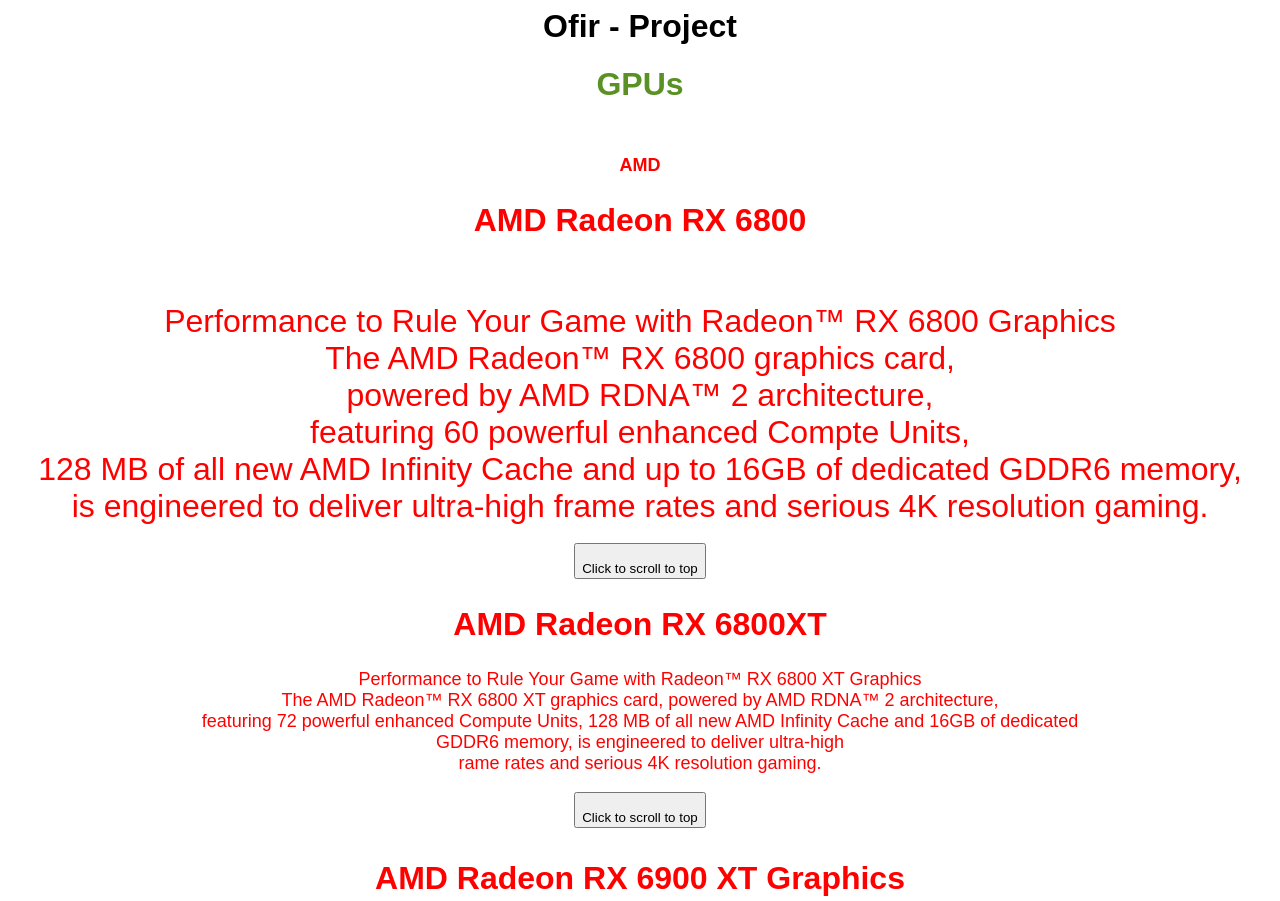
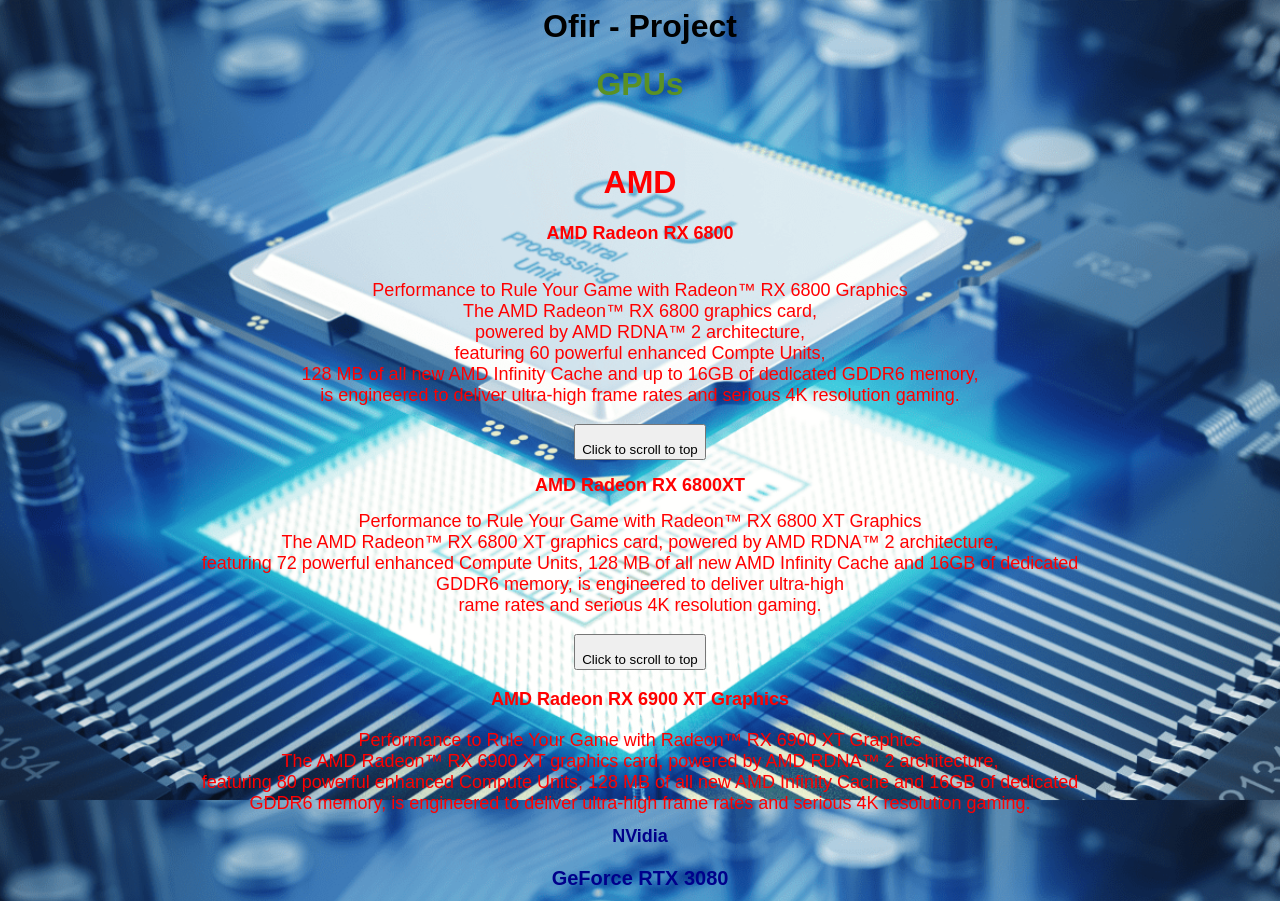
Before and after one commit to InSelfControll/Full-Stack-Course, a website: page homework/index.html in a window 1280 px wide. Shown: the top 901 px of the page. Drawn offline with Linux system fonts and the light colour scheme.

Commit message:
--- Auto-Git Commit ---

```diff
--- a/homework/index.html
+++ b/homework/index.html
@@ -15,11 +15,11 @@
             <h1 class="gpus-header">GPUs </h1>
         </center>
         </br>
-        <h1 class="amd-gpus-rx-header">AMD</h1>
-        <h2 class="amd-gpus">
+        <h1 class="amd-gpus">AMD</h1>
+        <h2 class="amd-gpus-rx-header">
             AMD Radeon RX 6800
         </h2>
-        <p class="amd-gpus br">
+        <p class="amd-gpus-rx-header br">
             Performance to Rule Your Game with Radeon™ RX 6800 Graphics
             The AMD Radeon™ RX 6800 graphics card,
             powered by AMD RDNA™ 2 architecture,
@@ -32,7 +32,7 @@
                 Click to scroll to top
             </button>
         </div>
-        <h2 class="amd-gpus">
+        <h2 class="amd-gpus-rx-header">
             AMD Radeon RX 6800XT
         </h2>
         <p class="amd-gpus-rx-header br">Performance to Rule Your Game with Radeon™ RX 6800 XT Graphics
@@ -48,7 +48,7 @@
         </div>
 
         <h2>
-            <p class="amd-gpus"> AMD Radeon RX 6900 XT Graphics</p>
+            <p class="amd-gpus-rx-header"> AMD Radeon RX 6900 XT Graphics</p>
         </h2>
         <p class="amd-gpus-rx-header br"> Performance to Rule Your Game with Radeon™ RX 6900 XT Graphics
             The AMD Radeon™ RX 6900 XT graphics card, powered by AMD RDNA™ 2 architecture,
--- a/homework/style.css
+++ b/homework/style.css
@@ -1,4 +1,5 @@
 .body {
+    background-image: url("CPU-Processor.png");
     background-position: 90%;
     background-size: cover;
     background-attachment: fixed;
```
Also changed, not shown: homework/contact.html (+2 -2 lines), homework/main.html (+2 -2 lines), homework/CPU-Processor.png (added), 1 other file.
